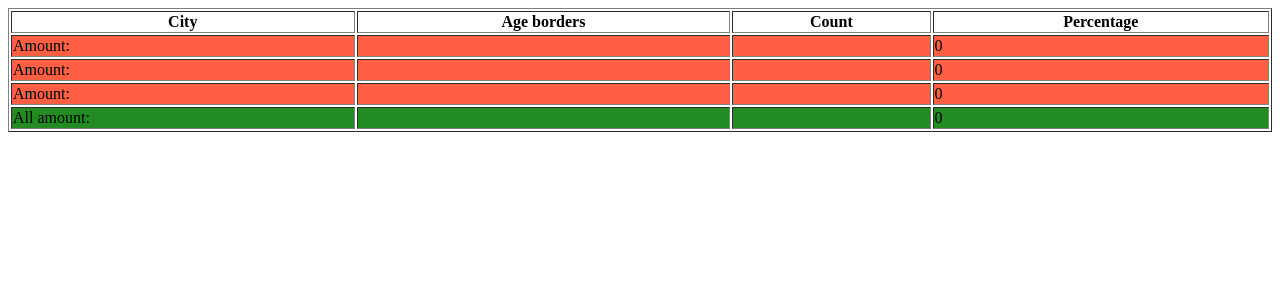
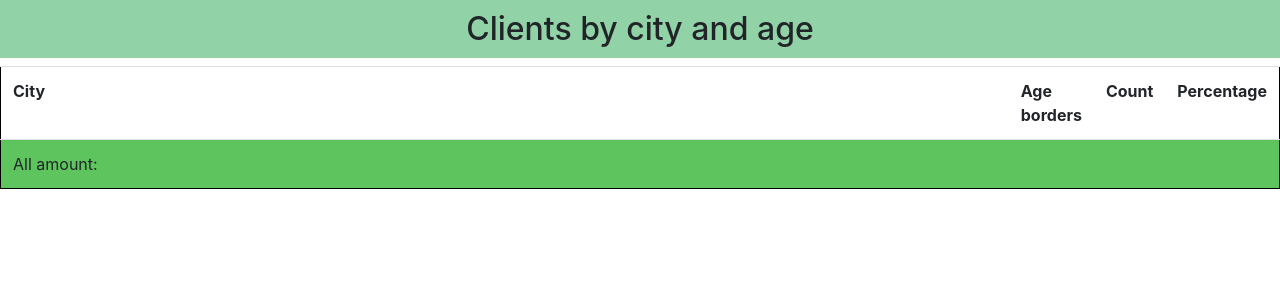
Before and after one commit to Nikita-Goncharov/TestReports, a Django app: page / in a window 1280 px wide. Shown: the top 300 px of the page. Run offline with Django 4.2, Linux system fonts and the light colour scheme.

Commit message:
add styles

```diff
--- a/testreports/main/report_function.py
+++ b/testreports/main/report_function.py
@@ -1,4 +1,4 @@
-from django.db.models import F, Count, FloatField, ExpressionWrapper, DecimalField, Case, When, Q, IntegerField
+from django.db.models import F, Count, FloatField, ExpressionWrapper, Case, When, Q, IntegerField
 from django.db.models.functions import ExtractDay, ExtractMonth, ExtractYear
 
 from datetime import date
@@ -20,6 +20,10 @@ def create_report():
              output_field=IntegerField()))
 
     all_count_users = users.count()
+
+    if not all_count_users:  # Return empty dict
+        return return_report
+
     return_report.update({'count_users': all_count_users})
 
     for block_key, borders in block_borders_by_age.items():
@@ -29,7 +33,7 @@ def create_report():
             block_key: {
                 'count_block_users': users_for_current_block.count(),
                 'string_borders': f'{borders[0]}/{borders[1]}',
-                'users': users_for_current_block.values('city').annotate(c_count=Count('city')).annotate(percentage=ExpressionWrapper(F('c_count') / all_count_users, output_field=DecimalField(max_digits=6, decimal_places=2)))
+                'users': users_for_current_block.values('city').annotate(c_count=Count('city')).annotate(percentage=ExpressionWrapper(F('c_count') / all_count_users, output_field=FloatField()))
             }
         })
     return return_report
--- a/testreports/main/templates/base.html
+++ b/testreports/main/templates/base.html
@@ -4,8 +4,11 @@
     <meta charset="UTF-8">
     <meta name="viewport" content="width=device-width, initial-scale=1.0">
     <title>{% block title %}{% endblock title %}</title>
+    <link rel="stylesheet" href="https://cdn.jsdelivr.net/npm/bootstrap@4.0.0/dist/css/bootstrap.min.css" integrity="sha384-Gn5384xqQ1aoWXA+058RXPxPg6fy4IWvTNh0E263XmFcJlSAwiGgFAW/dAiS6JXm" crossorigin="anonymous">
 </head>
 <body>
     {% block content %}{% endblock content %}
 </body>
+{% block styles %}
+{% endblock styles %}
 </html>
--- a/testreports/main/templates/main/reports.html
+++ b/testreports/main/templates/main/reports.html
@@ -3,12 +3,13 @@
 {% block title %}Reports{% endblock title %}
 
 {% block content %}
-<table width="100%" border="solid 1px #000">
+<h2 class="main-txt">Clients by city and age</h2>
+<table class="table">
     <tr>
-        <th>City</th>
-        <th>Age borders</th>
-        <th>Count</th>
-        <th>Percentage</th>
+        <th class="col">City</th>
+        <th class="col">Age borders</th>
+        <th class="col">Count</th>
+        <th class="col">Percentage</th>
     </tr>
 
     {% for block_key, block in report.items %}
@@ -21,7 +22,7 @@
                     <td>{{user.percentage}}</td>
                 </tr>
             {% endfor %}
-            <tr style="background-color: #ff6044;">
+            <tr class="block-amount">
                 <td>Amount: </td>
                 <td></td>
                 <td></td>
@@ -29,7 +30,7 @@
             </tr>
         {% endif %}
     {% endfor %}
-    <tr style="background-color: forestgreen;">
+    <tr class="all-amount">
         <td>All amount: </td>
         <td></td>
         <td></td>
@@ -38,3 +39,29 @@
 </table>
 
 {% endblock content %}
+
+
+{% block styles %}
+<style>
+    .main-txt {
+        padding: 10px;
+        width: 100%;
+        text-align: center;
+        background-color: #91d3a7;
+    }
+
+    .block-amount {
+        background-color: #ff6044;
+    }
+
+    .all-amount {
+        background-color: #5ec45e;
+    }
+
+    .table {
+        width: 100%;
+        border: solid 1px #000;
+    }
+</style>
+
+{% endblock styles %}
```
